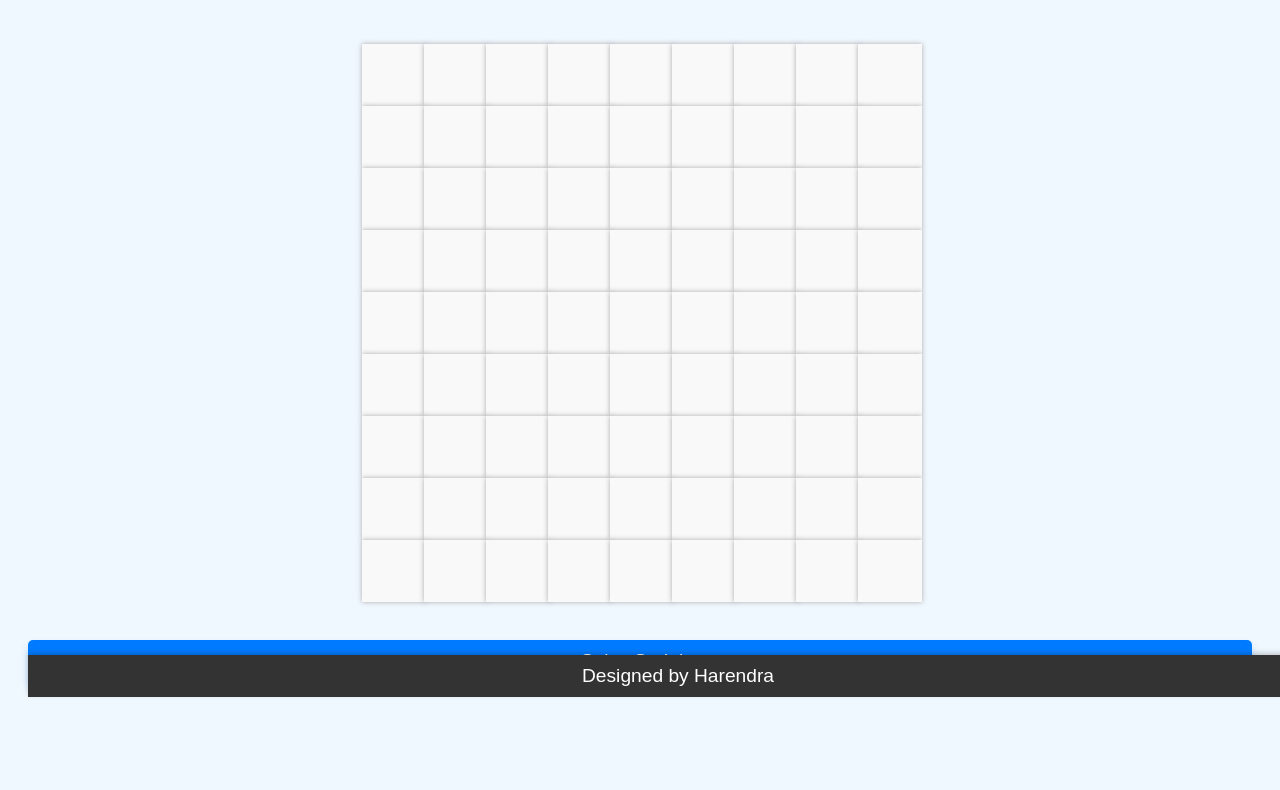
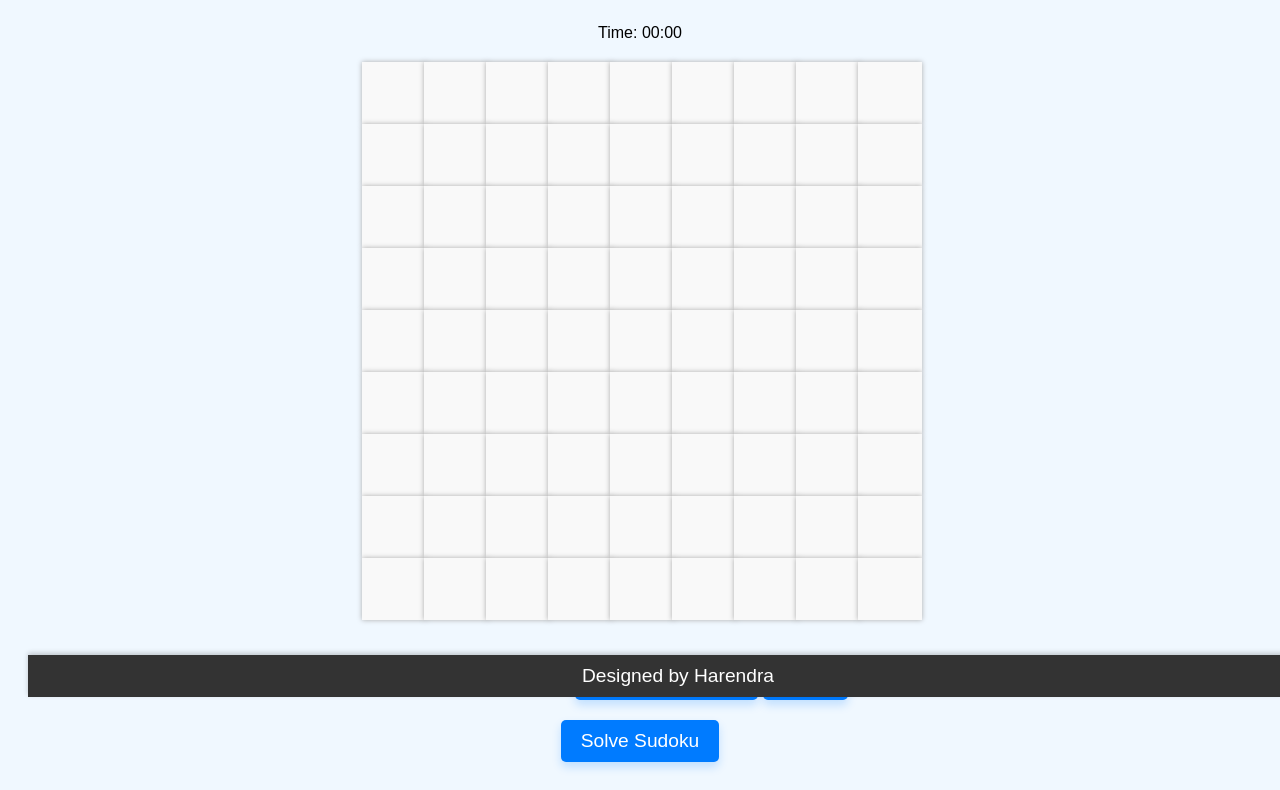
Before and after one commit to adhanaharendra/SudukoSolver, a plain HTML site: page index.html in a window 1280 px wide. Shown: the part 103-893 px from the top of the page. Before the commit the page ends 856 px from the top, so only its background shows below. Drawn offline with Linux system fonts and the light colour scheme.

Commit message:
Update index.html

```diff
--- a/index.html
+++ b/index.html
@@ -8,9 +8,23 @@
 </head>
 <body>
   <h1>Sudoku Solver</h1>
+  <span id="timer">Time: 00:00</span>
+
   <div id="sudoku-board"></div>
-  <button onclick="solveSudoku()">Solve Sudoku</button>
 
+  <div class="controls">
+    <label for="difficulty">Difficulty:</label>
+    <select id="difficulty">
+      <option value="32">Easy</option>
+      <option value="27">Medium</option>
+      <option value="21" selected>Hard</option>
+    </select>
+
+    <button onclick="generatePuzzle()">Generate Puzzle</button>
+    <button onclick="clearBoard()">Clear</button>
+  </div>
+
+<div class="controls"><button onclick="solveSudoku()">Solve Sudoku</button></div>
   <div id="address-bar">Designed by Harendra</div>
 
   <script src="script.js"></script>
```
